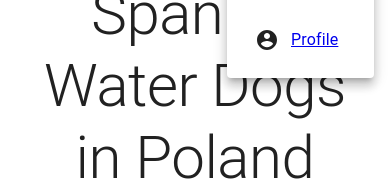
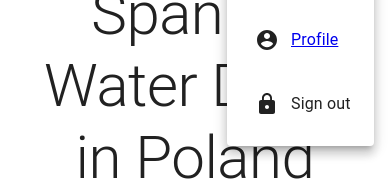
Before and after one commit to NataliaGatarek/SWD-app, a React (Create React App) app in the folder client/: page / in a window 390 px wide. Both pictures are taken after a click on the button 350 px from the left and 28 px from the top of the page. Shown: the part 142-330 px from the top of the page. Built offline with nearby package versions, Linux system fonts and the light colour scheme; no server answers.

Commit message:
Sign out button

```diff
--- a/client/src/Components/NavBar.js
+++ b/client/src/Components/NavBar.js
@@ -1,4 +1,4 @@
-import React from "react";
+import React, { useState, useEffect, useContext } from "react";
 import { fade, makeStyles } from "@material-ui/core/styles";
 import AppBar from "@material-ui/core/AppBar";
 import Toolbar from "@material-ui/core/Toolbar";
@@ -9,13 +9,14 @@ import Badge from "@material-ui/core/Badge";
 import MenuItem from "@material-ui/core/MenuItem";
 import Menu from "@material-ui/core/Menu";
 import MenuIcon from "@material-ui/icons/Menu";
-import SearchIcon from "@material-ui/icons/Search";
 import AccountCircle from "@material-ui/icons/AccountCircle";
 import MoreIcon from "@material-ui/icons/MoreVert";
-import KeyboardBackspaceIcon from "@material-ui/icons/KeyboardBackspace";
 import LockOpenIcon from "@material-ui/icons/LockOpen";
+import LockIcon from "@material-ui/icons/Lock";
 import FavoriteIcon from "@material-ui/icons/Favorite";
 import BackButton from "./BackButton.js";
+import { AuthContext } from "../Context/AuthContext";
+import axios from "axios";
 import "../Views/views.css";
 import {
   BrowserRouter as Router,
@@ -69,30 +70,31 @@ function NavBar(props) {
   const classes = useStyles();
   const [anchorEl, setAnchorEl] = React.useState(null);
   const [mobileMoreAnchorEl, setMobileMoreAnchorEl] = React.useState(null);
-
-  const isMenuOpen = Boolean(anchorEl);
   const isMobileMenuOpen = Boolean(mobileMoreAnchorEl);
-
   const handleProfileMenuOpen = (event) => {
     setAnchorEl(event.currentTarget);
   };
-
   const handleMobileMenuClose = () => {
     setMobileMoreAnchorEl(null);
-  };
-
-  const handleMenuClose = () => {
-    setAnchorEl(null);
-    handleMobileMenuClose();
   };
 
   const handleMobileMenuOpen = (event) => {
     setMobileMoreAnchorEl(event.currentTarget);
   };
+  const menuId = "primary-search-account-menu";
+  const mobileMenuId = "primary-search-account-menu-mobile";
 
-  const menuId = "primary-search-account-menu";
+  const history = useHistory();
+  const { newUser, setNewUser, loading, setLoading } = useContext(AuthContext);
+  const handleLogout = async () => {
+    const user = { _id: newUser._id };
+    setNewUser([]);
+    setLoading(true);
+    window.localStorage.removeItem("token");
+    history.push("/");
+    await axios.post("/users/logout", user);
+  };
 
-  const mobileMenuId = "primary-search-account-menu-mobile";
   const renderMobileMenu = (
     <Menu
       anchorEl={mobileMoreAnchorEl}
@@ -129,6 +131,14 @@ function NavBar(props) {
           <AccountCircle />
         </IconButton>
         <Link to="/Profile">Profile</Link>
+      </MenuItem>
+      <MenuItem onClick={handleLogout}>
+        <IconButton aria-label="signin" color="inherit">
+          <Badge color="secondary">
+            <LockIcon />
+          </Badge>
+        </IconButton>
+        <p>Sign out</p>
       </MenuItem>
     </Menu>
   );
```
Also changed, not shown: 1 other file (tests, documents, lock files or other folders).
